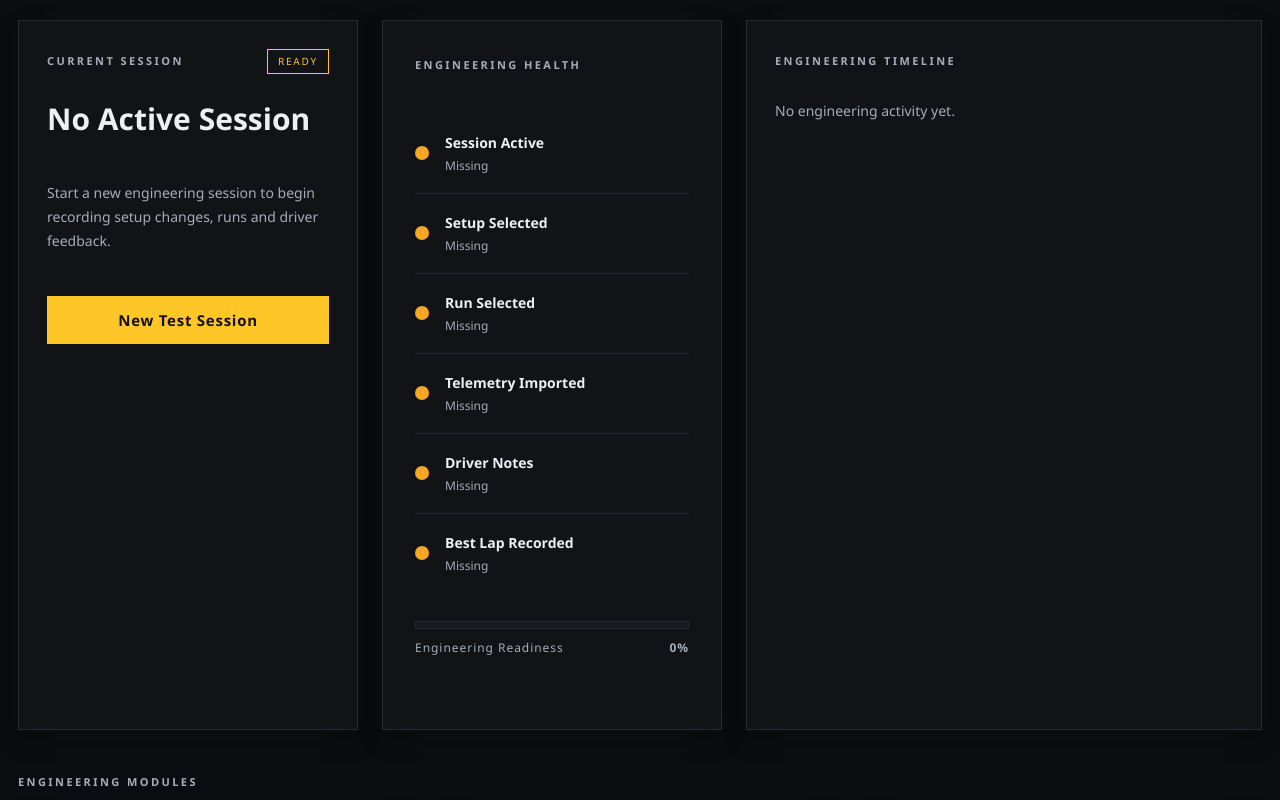
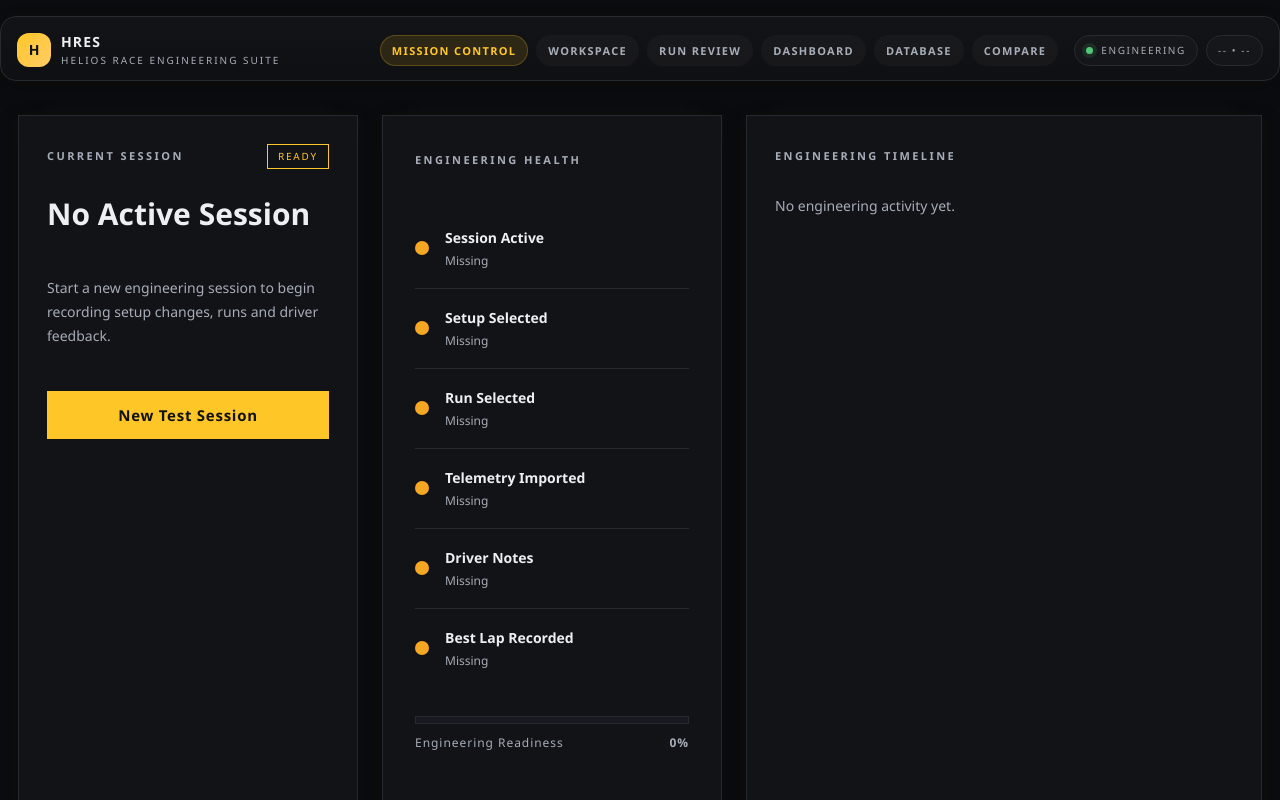
Before and after one commit to sgroot1/HRES, a React (Vite) app: page / in a window 1280 px wide. Shown: the top 800 px of the page. Built offline with nearby package versions, Linux system fonts and the light colour scheme.

Commit message:
Update App.tsx

```diff
--- a/src/App.tsx
+++ b/src/App.tsx
@@ -14,6 +14,8 @@ export default function App() {
   return (
     <BrowserRouter>
       <div className="app">
+        <AppHeader />
+
         <div className="page-shell">
           <div className="page-content">
             <Routes>
```
